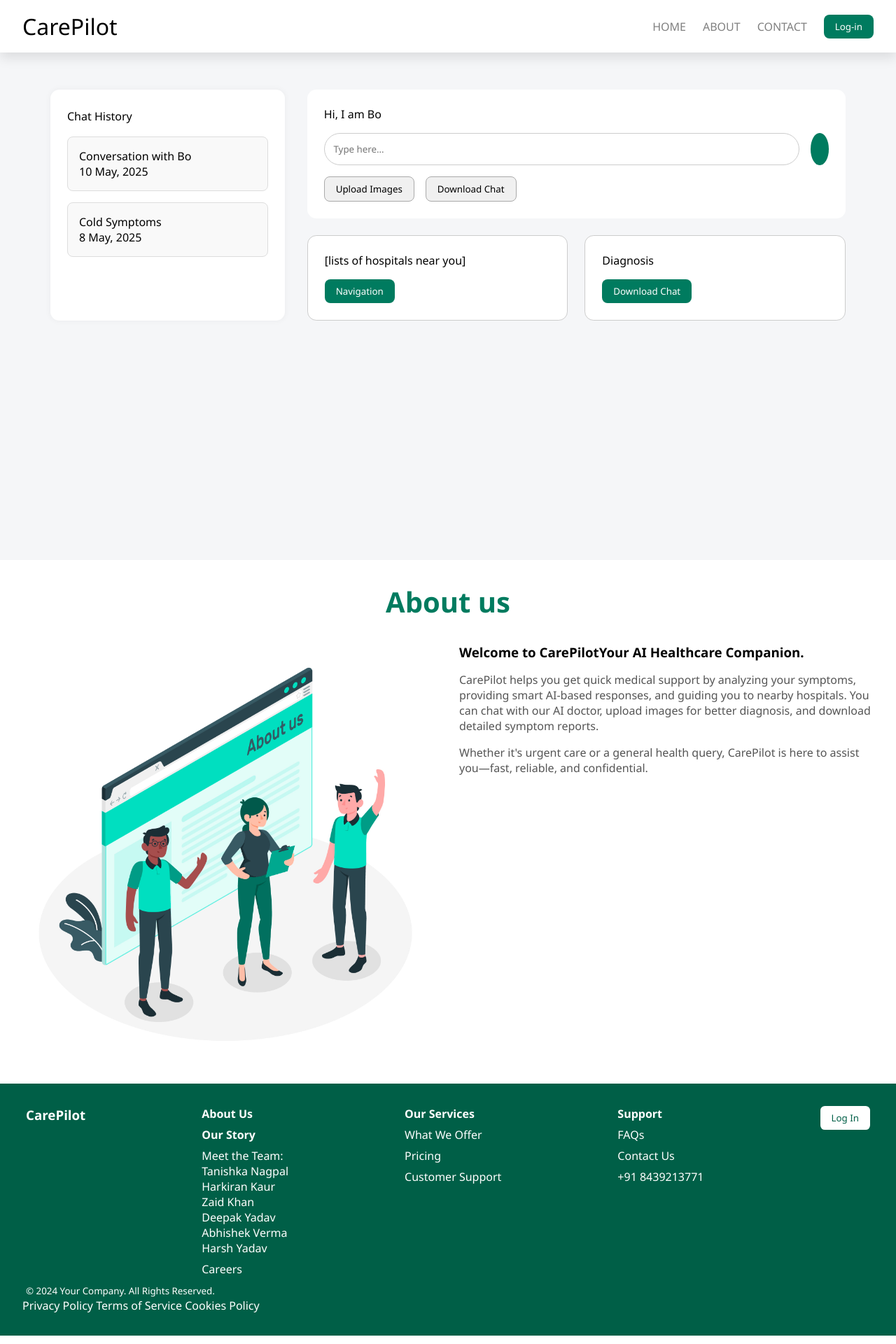
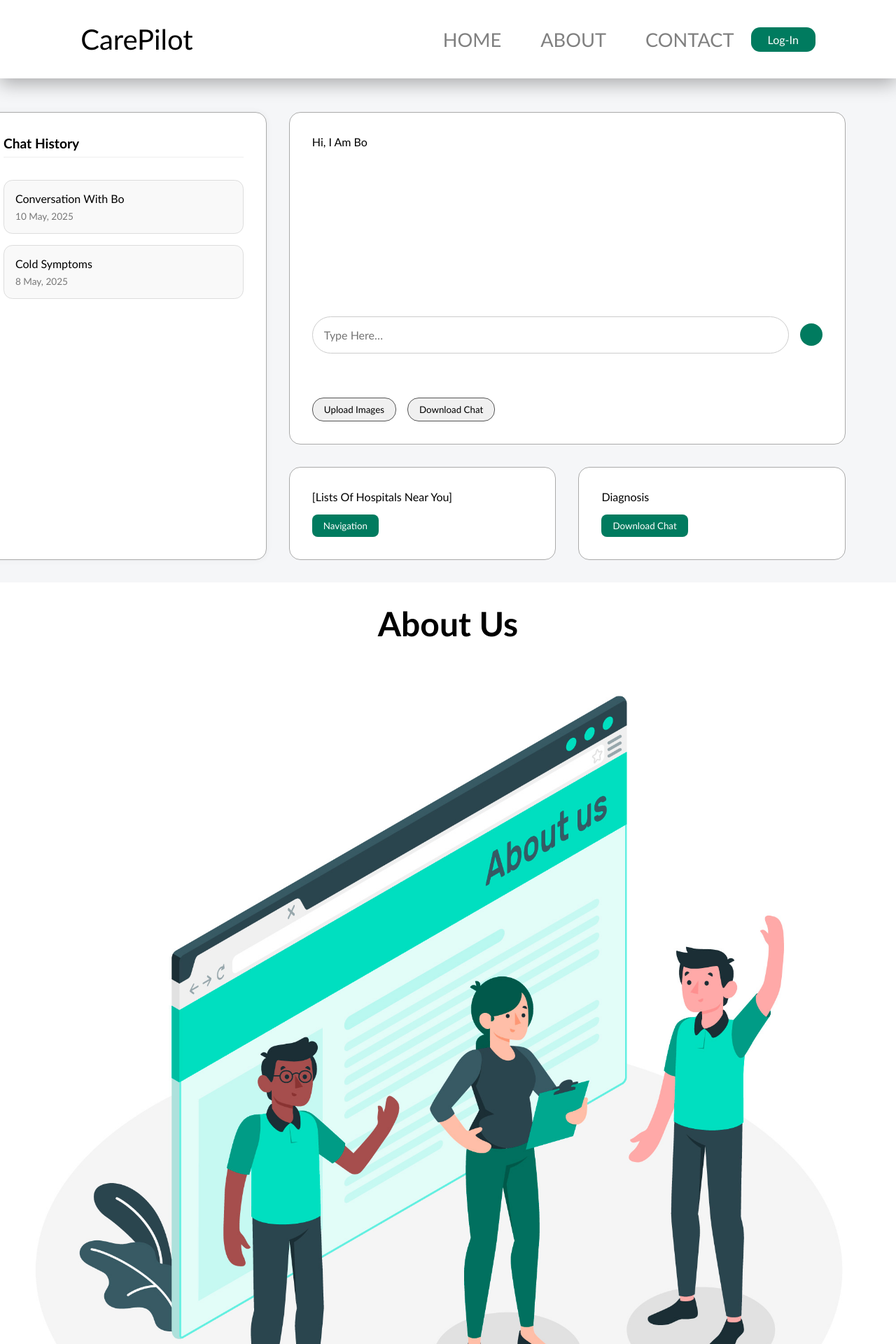
Before and after one commit to Harkirankaur06/CarePilot, a Flask app: page / in a window 1280 px wide. Shown: the top 1920 px of the page at 70% size. Run offline with Flask 3, Linux system fonts and the light colour scheme; parts of the project's set-up code (start-up, migrations or seed data) failed here and were passed over.

Commit message:
Update carepilot.css

```diff
--- a/static/carepilot.css
+++ b/static/carepilot.css
@@ -1,288 +1,451 @@
-/* Base styles */
-* {
-  font-family: 'Segoe UI', Tahoma, Geneva, Verdana, sans-serif;
+*{
+    font-family: 'Gill Sans', 'Gill Sans MT', Calibri, 'Trebuchet MS', sans-serif;
+    padding: 0;
     margin: 0;
-  padding: 0;
     box-sizing: border-box;
-}
-
-body {
-  overflow-x: hidden;
-}
-
-.header {
-  position: fixed;
-  top: 0;
-  width: 100%;
-  padding: 1rem 2rem;
-  background: #fff;
-  display: flex;
-  justify-content: space-between;
-  align-items: center;
-  box-shadow: 0 0.5rem 1rem rgba(0, 0, 0, 0.1);
-  z-index: 10;
-}
-
-.logo {
-  font-size: 2rem;
-  color: #000;
+    outline: none;
+    border: none;
+    transition: all .2s ease-out;
+    text-transform: capitalize;
     text-decoration: none;
 }
 
-.logo:hover {
-  color: #007b5f;
+
+.header{
+    padding: 2rem 9%;
+    position: fixed;
+    top: 0;
+    left: 0;
+    right: 0;
+    display: flex;
+    justify-content: space-between;
+    background: #fff;
+    align-items: center;
+    box-shadow: 0 0.5rem 1.5rem rgba(0, 0, 0, 0.3);
+
 }
-
-.navbar {
+.navbar{
+    justify-content: space-between;
     display: flex;
     align-items: center;
     gap: 1.5rem;
+    margin-left: auto;
+}
+.header .logo{
+    font-size: 2.5rem;
+    color: var(--black);
+}
+.header .logo:hover{
+    color: #007b5f;
+}
+.header .navbar a{
+    font-size: 1.7rem;
+    color: gray;
+    margin-left: 2rem;
+}
+.header .navbar a:hover{
+    color: #007b5f;
+}
+/* LOGIN */
+.loginbtn {
+    padding: 0.5rem 1.5rem;
+    background-color: #007b5f;
+    color: #fff;
+    font-size: 1rem;
+    border: none;
+    border-radius: 0.8rem;
+    cursor: pointer;
+    transition: background-color 0.3s ease;
 }
 
-.navbar a {
-  font-size: 1rem;
-  color: gray;
-  text-decoration: none;
+.loginbtn:hover {
+    background-color: #005f47;
 }
 
-.navbar a:hover {
-  color: #007b5f;
-}
-
-.loginbtn {
-  background-color: #007b5f;
-  color: #fff;
-  padding: 0.5rem 1rem;
-  border: none;
-  border-radius: 0.5rem;
-  cursor: pointer;
-}
-
-/* Home */
+/* Home Page */
 .home {
-  padding-top: 6rem;
+    padding-top: 8rem;
     display: flex;
     justify-content: center;
     align-items: flex-start;
     min-height: 100vh;
-  background: #f5f6f8;
+    background-color: #f5f6f8;
 }
 
 .container {
     display: flex;
-  flex-wrap: wrap;
     gap: 2rem;
     padding: 2rem;
     width: 100%;
     max-width: 1200px;
 }
-
-/* History Panel */
 .history {
-  flex: 1 1 250px;
+    width: 25%;
+    display: flex;
+    justify-content: center;
     background: #fff;
-  padding: 1.5rem;
-  border-radius: 0.8rem;
+    border: 1px solid #aaa;
+    border-radius: 1rem;
+    padding: 2rem;
+    flex-grow: 1;
+    justify-content: space-between;
+    margin-left: -100px;
+    flex-direction: column;
+    gap: 1rem;
     box-shadow: 0 0 10px rgba(0, 0, 0, 0.05);
 }
+/* .history p{
+    margin-left: -2rem;
+    margin-right: 1rem;
 
-.history-header {
+} */
+/* .history .historylogo{
+    justify-content: space-between;
+}
+.history .historylogo .ri-search-line{
+    margin-left: 10px;
+} */
+.history-header{
     display: flex;
     justify-content: space-between;
     align-items: center;
+    border-bottom: 1px solid #eee;
+    padding-bottom: 0.5rem;
 }
 
-.history-icons i {
-  margin-left: 0.8rem;
-  cursor: pointer;
+.history-header p{
     font-size: 1.2rem;
+    font-weight: 600;
+    margin: 0;
 }
 
-.chat-list {
+.history-icons i{
+    font-size: 1.2rem;
+    margin-left: 1rem;
+    cursor: pointer;
+    transition: color 0.3s;
+}
+
+.history-icons i:hover{
+    color: #007b5f;
+}
+
+.chat-list{
     margin-top: 1rem;
+    flex: 1;
+    overflow-y: auto;
     display: flex;
     flex-direction: column;
     gap: 1rem;
 }
 
-.chat-item {
+.chat-item{
     background: #f9f9f9;
     padding: 1rem;
-  border-radius: 0.5rem;
+    border-radius: 0.8rem;
     border: 1px solid #ddd;
     cursor: pointer;
+    transition: background-color 0.3s, transform 0.2s;
 }
 
-/* Chat Panel */
+.chat-item:hover{
+    background-color: #e6f7f4;
+    transform: scale(1.02);
+}
+
+.chat-item p{
+    font-size: 1rem;
+    font-weight: 500;
+    margin: 0 0 0.3rem 0;
+}
+
+.chat-item span{
+    font-size: 0.85rem;
+    color: #777;
+}
+.leftpanel{
+    width: 30%;
+    display: flex;
+    justify-content: center;
+}
+
+.doctorimg{
+    width: 100%;
+    border-radius: 1rem;
+
+}
+
 .chatpanel {
-  flex: 2 1 600px;
+    width: 70%;
     display: flex;
     flex-direction: column;
-  gap: 1.5rem;
+    gap: 2rem;
+    height: calc(100vh - 10rem);
+
 }
 
 .chatbox {
-  flex: 1;
     background: #fff;
-  padding: 1.5rem;
-  border-radius: 0.8rem;
+    border: 1px solid #aaa;
+    border-radius: 1rem;
+    padding: 2rem;
+    flex: 2;
+    height: 100%;
     display: flex;
     flex-direction: column;
     justify-content: space-between;
+    overflow-y: auto;
+    overflow-y: auto;
+    scroll-behavior: smooth;
+
+}
+.serena-line {
+    border: none;
+    border-top: 1px solid #ccc; /* Light grey line */
+    margin: 10px 0;
 }
 
 .inputarea {
     display: flex;
-  gap: 1rem;
-  margin-top: 1rem;
+    align-items: center;
+    margin-top: 12rem;
 }
 
 .inputarea input {
     flex: 1;
-  padding: 0.8rem;
+    padding: 1rem;
+    font-size: 1rem;
     border-radius: 2rem;
     border: 1px solid #ccc;
+    margin-right: 1rem;
 }
 
 .inputarea button {
     background: #007b5f;
     color: white;
-  padding: 0.8rem;
     border: none;
+    padding: 1rem;
     border-radius: 50%;
     cursor: pointer;
 }
 
 .chatbuttons {
+    margin-top: 1rem;
     display: flex;
     gap: 1rem;
-  margin-top: 1rem;
 }
 
 .chatbuttons button {
     padding: 0.5rem 1rem;
-  border-radius: 0.5rem;
-  border: 1px solid #aaa;
+    border: 1px solid #555;
+    border-radius: 1rem;
     background-color: #f0f0f0;
-  cursor: pointer;
 }
 
 .options {
     display: flex;
-  gap: 1.5rem;
+    gap: 2rem;
 }
 
 .optionbox {
     flex: 1;
     background: #fff;
-  padding: 1.5rem;
-  border-radius: 0.8rem;
-  border: 1px solid #ccc;
+    border: 1px solid #aaa;
+    border-radius: 1rem;
+    padding: 2rem;
 }
 
 .optionbox button {
     margin-top: 1rem;
     padding: 0.5rem 1rem;
     background: #007b5f;
-  color: white;
+    color: #fff;
     border: none;
     border-radius: 0.5rem;
     cursor: pointer;
 }
-
-/* About Section */
-.about {
-  padding: 2rem;
+#map-container {
+    max-height: 0;
+    overflow: hidden;
+    transition: max-height 0.5s ease-in-out, opacity 0.5s ease-in-out;
+    opacity: 0;
+    margin-top: 20px;
 }
 
-.about h1 {
-  text-align: center;
-  margin-bottom: 2rem;
-  font-size: 2.5rem;
-  color: #007b5f;
+#map-container.map-visible {
+    max-height: 500px; /* Adjust as needed */
+    opacity: 1;
 }
 
-.about .row {
+/* about us section */
+.about h1{
+    display: flex;
+    justify-content: center;
+    align-items: center;
+    margin-top: 30px;
+    font-size: 3rem;
+}
+
+.about h1:hover{
+    color: #007b5f;
+    text-decoration: underline;
+
+}
+.about .row{
+    display: flex;
+    align-items: center;
+    gap: 2rem;
+    flex-wrap: wrap;
+}
+.about .row .aboutimage{
+    flex: 1 1 45rem;
+}
+.about .row .aboutimage img{
+    width: 100%;
+}
+.about .row .content{
+    flex: 1 1 45rem;
+}
+.about .row .content h3{
+    font-size: 2.5rem;
+    text-shadow: #555;
+    line-height: 1;
+}
+.about .row .content p{
+    color: #555;
+    font-size: 1.2rem;
+    text-shadow: #555;
+    line-height: 1;
+    padding: 1rem 0;margin-right: 10px;
+}
+
+/* Footer section */
+#footer{
+    background-color:#005f47;
+}
+#footer-container{
+    padding: 100px 0 50px 0;
     display: flex;
     flex-wrap: wrap;
-  gap: 2rem;
+    align-items: flex-start;
+    border-bottom: 2px solid white;
+    gap: 40px;
+    justify-content: space-between;
+}
+#footer .col h3.logo-title{
+    font-size: 30px;
+    font-weight: 400;
+    text-decoration: none;
+    padding: 3px 0;
+    color: #fff;
+}
+#footer .col{
+    display: flex;
+    flex-direction: column;
+    align-items: flex-start;
+    flex: 1;
+    justify-content: center;
+}
+#footer .social{
+    align-items: flex-end;
+}
+.col .footer-links a{
+    font-size: 16px;
+    font-weight: 400;
+    text-decoration: none;
+    padding: 3px 0;
+    transition: all .15s ease;
+    color: #fff;
+}
+.col .footer-links a:hover{
+    color: black;
 }
 
-.about .row .aboutimage,
-.about .row .content {
-  flex: 1 1 45%;
+.col .footer-links{
+    display: flex;
+    flex-direction: column;
+    align-items: flex-start;
 }
 
-.about .row .aboutimage img {
-  width: 100%;
+.col .title{
+    text-transform: uppercase;
+    cursor: auto;
+    font-size: 19px;
+    color: #fff;
+    padding-bottom: 7px;
+}
+.col .logo{
+    color: #fff;
+    padding-right: 100px;
+    text-align: center;
+}
+.col .footer-logIn{
+    background-color: white;
+    border: 2px solid #005f47;
+    border-radius: 4px;
+    color: #040924;
+    transition: all .15s ease;
+    display: flex;
+    align-items: center;
+    gap: 10px;
+    cursor: pointer;
+    font-size: 16px;
+    padding: 15px 20px;
+}
+.col .footer-logIn a{
+    text-decoration: none;
+    color: #333;
+}
+.col .footer-logIn:hover{
+    border: 2px solid #fff;
+}
+#footer-bottom{
+    padding: 30px 0px 60px 0px;
+    display: flex;
+    align-items: flex-start;
+    justify-content: space-between;
+    gap: 40px;
+    flex-wrap: wrap;
 }
 
-.about .row .content p {
-  margin-top: 1rem;
-  font-size: 1rem;
-  color: #555;
+.copyright{
+    color: #fff;
+    text-align: center;
+    display: flex;
+    flex-direction: column;
+    align-items: flex-start;
 }
-
-/* Footer */
-#footer {
-  background: #005f47;
-  color: white;
-  padding: 2rem;
+.copyright span{
+    color: #2dc3d0;
+    text-decoration: underline;
 }
-
-#footer-container {
+.privacy a{
+    color: #fff;
+    text-decoration: none;
+    font-size: small;
+    padding: 0 10px;
+    border-right: 2px solid #fff;
+    cursor: pointer;
+}
+.privacy a:hover{
+    text-decoration: underline;
+}
+.privacy{
     display: flex;
-  flex-wrap: wrap;
-  gap: 2rem;
+}
+/* Opportunities */
+.opportunities{
+    display: flex;
+    gap: 20px;
+    align-items: center;
     justify-content: space-between;
 }
 
-.footer-links a {
-  display: block;
-  color: white;
-  margin: 0.5rem 0;
-  text-decoration: none;
+.oppo-container{
+    display: flex;
+    flex-direction: column;
+    justify-content: space-between;
+    gap: 5px;
+    width: 30%;
+    position: relative;
 }
-
-.footer-links a:hover {
-  text-decoration: underline;
-}
-
-.footer-logIn {
-  background: white;
-  color: #005f47;
-  border: none;
-  padding: 0.5rem 1rem;
-  border-radius: 0.4rem;
-  cursor: pointer;
-}
-
-/* Responsive */
-@media (max-width: 768px) {
-  .container {
-    flex-direction: column;
-    padding: 1rem;
-  }
-
-  .chatpanel,
-  .history {
-    width: 100%;
-  }
-
-  .inputarea {
-    flex-direction: column;
-  }
-
-  .inputarea input {
-    width: 100%;
-    margin-bottom: 0.5rem;
-  }
-
-  .chatbuttons {
-    flex-direction: column;
-  }
-
-  .options {
-    flex-direction: column;
-  }
-}
```
Lines whose indentation alone changed are shown as unchanged.
